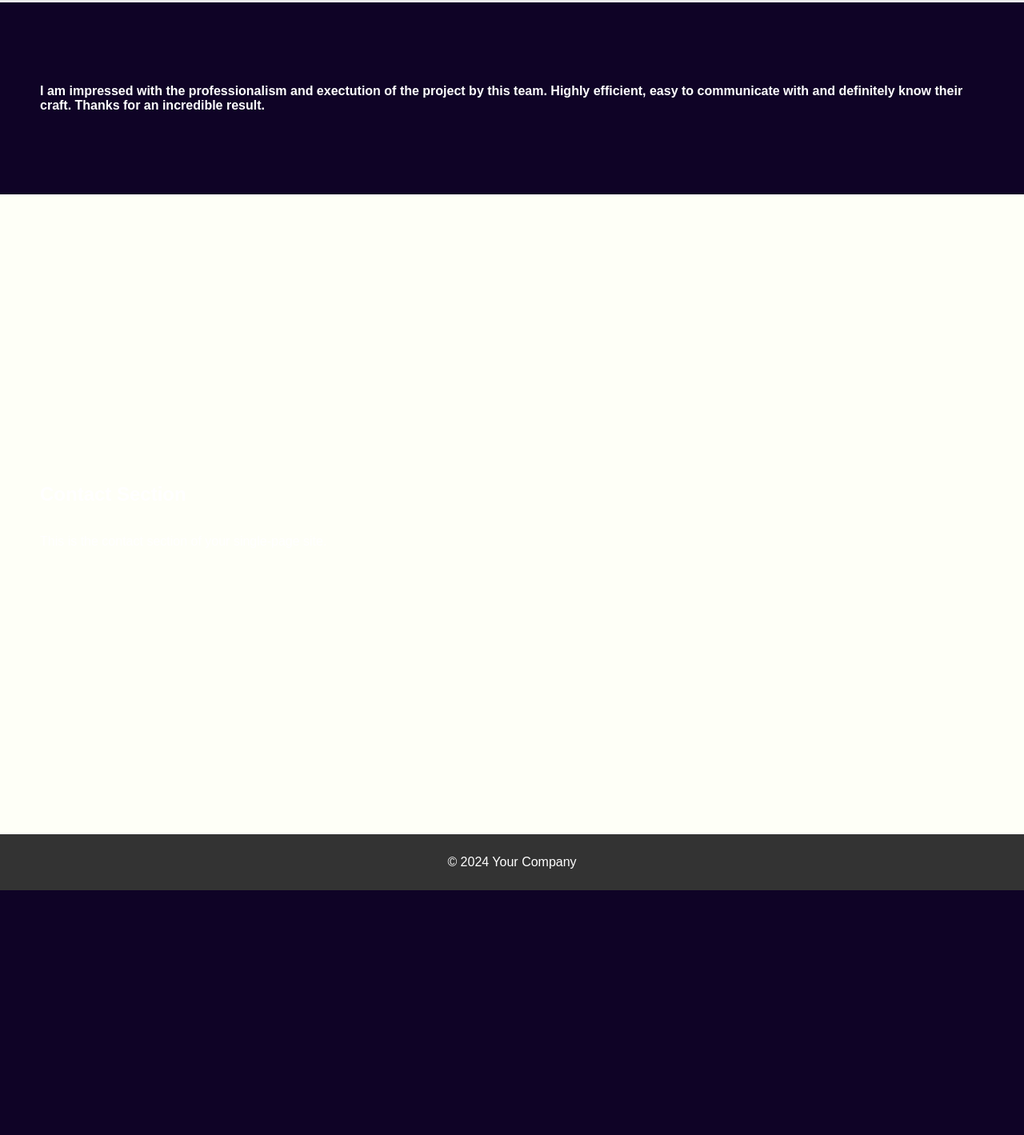
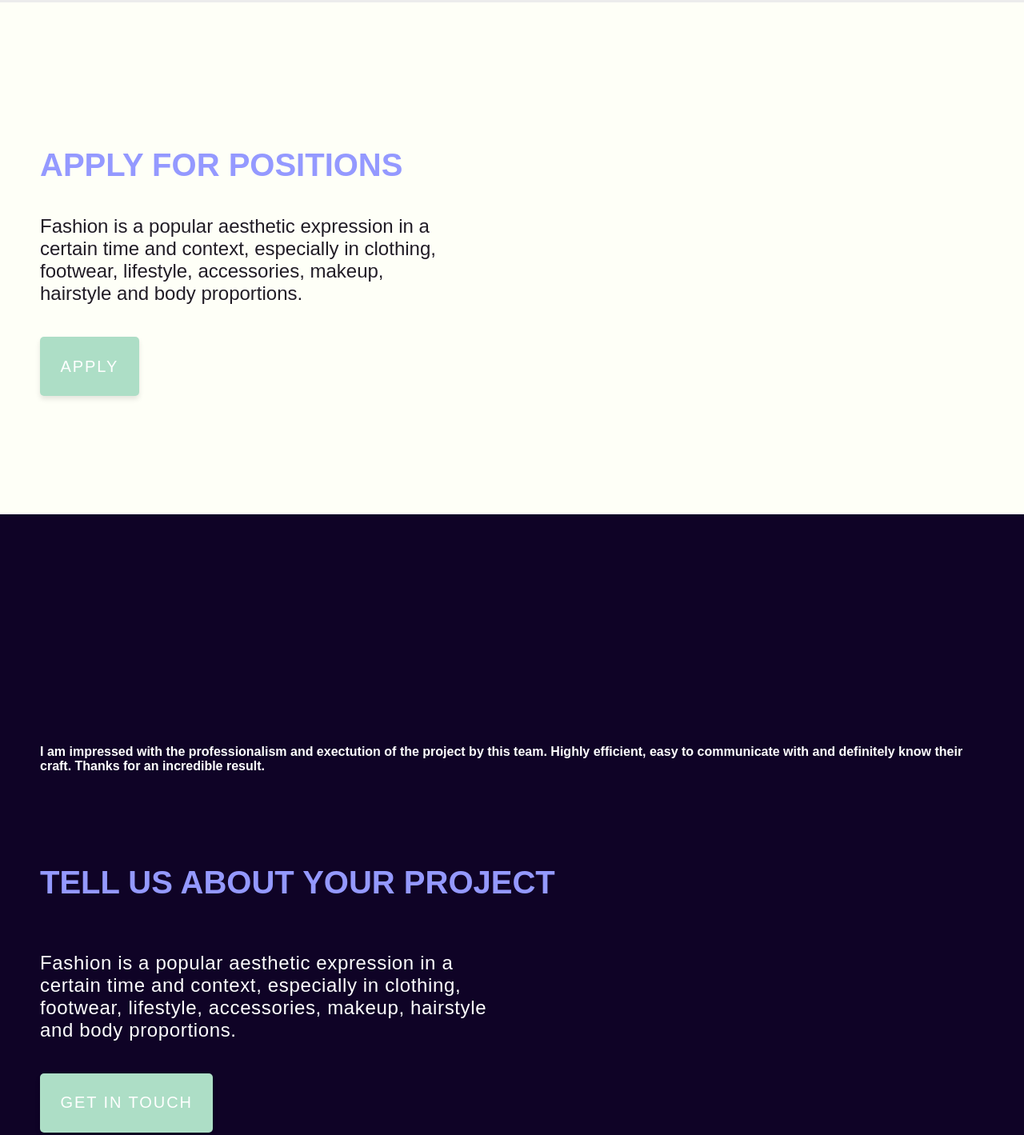
Before and after one commit to notsamay/MitraCo, a plain HTML site: page index.html in a window 1280 px wide. Shown: the part 3357-4776 px from the top of the page at 80% size. Before the commit the page ends 4470 px from the top, so only its background shows below. Drawn offline with Linux system fonts and the light colour scheme.

Commit message:
Add files via upload

```diff
--- a/index.html
+++ b/index.html
@@ -132,13 +132,32 @@
       justify-content: center;
     }
     #Quote {
-      height: 30vh;
+      height: 130vh;
       width: 100vw;
       background-color: #0F0326;
       display: flex;
       flex-direction: column;
       align-items: center;
       justify-content: center;
+    }
+    #Quote p{
+
+      width: 45vw;
+      color: #fff;
+      letter-spacing: 0.05vw;
+      font-weight: lighter;
+      font-size: 1.5rem;
+      margin-bottom: 5vh;
+
+    }
+
+    #Quote h1{
+        color: #9499ff;
+      font-size: 2.5em;
+      margin-bottom: 5vh;
+      padding-top: 10vh;
+      margin-bottom: 5vw;
+
     }
 
 
@@ -244,7 +263,7 @@
     <a href="#about">About</a>
     <a href="#WWD">Services</a>
     <a href="#careers">Careers</a>
-    <a href="#contact">Contact</a>
+    <a href="#Quote">Contact</a>
   </nav>
 
   <section id="home">
@@ -295,16 +314,24 @@
     </div>
 
   </section>
-  <section id="Quote">
-    <div class="quote">
-    <h4>I am impressed with the professionalism and exectution of the project by this team. Highly efficient, easy to communicate with and definitely know their craft. Thanks for an incredible result.</h4>
+
+  <section id="careers">
+    <div class = "portdiv">
+        <h2>APPLY FOR POSITIONS</h2>
+        <p>Fashion is a popular aesthetic expression in a certain time and context, especially in clothing, footwear, lifestyle, accessories, makeup, hairstyle and body proportions.</p>
+        <button id="port">APPLY</button>
     </div>
-  </section>
+    </section>
+    <section id="Quote">
+        <div class="quote">
+        <h4>I am impressed with the professionalism and exectution of the project by this team. Highly efficient, easy to communicate with and definitely know their craft. Thanks for an incredible result.</h4>
+        <h1> TELL US ABOUT YOUR PROJECT</h1>
+        <p>Fashion is a popular aesthetic expression in a certain time and context, especially in clothing, footwear, lifestyle, accessories, makeup, hairstyle and body proportions.</p>
+        <button id="port">GET IN TOUCH</button>
+        </div>
+      </section>
 
-  <section id="contact">
-    <h2>Contact Section</h2>
-    <p>This is the contact section of your single-page site.</p>
-  </section>
+
 
   <footer>
     <p>&copy; 2024 Your Company</p>
```
